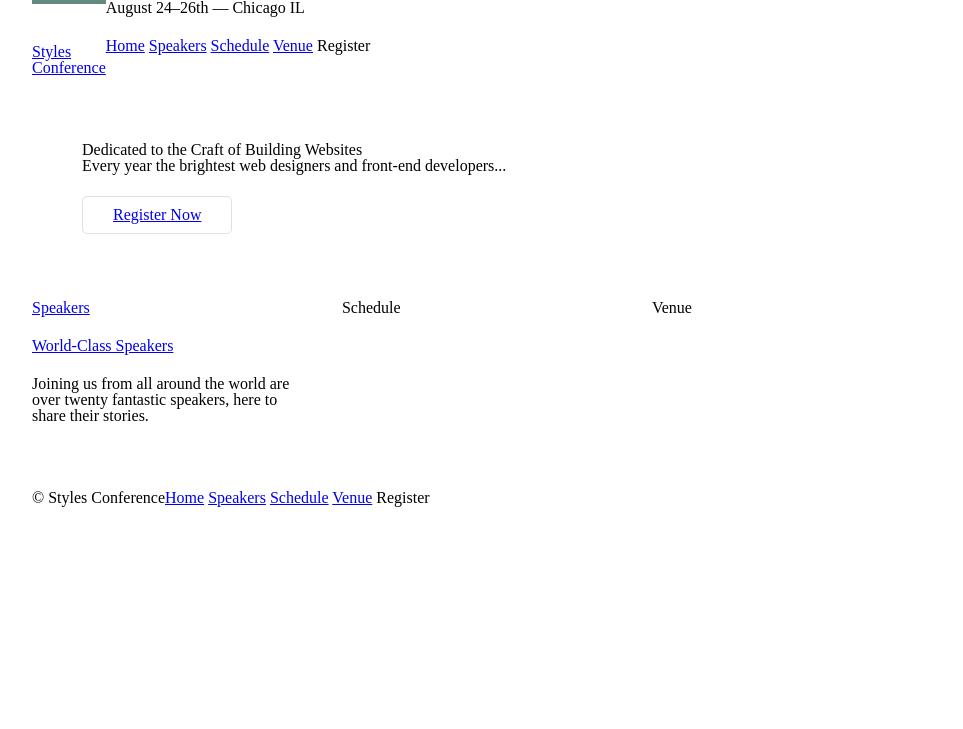
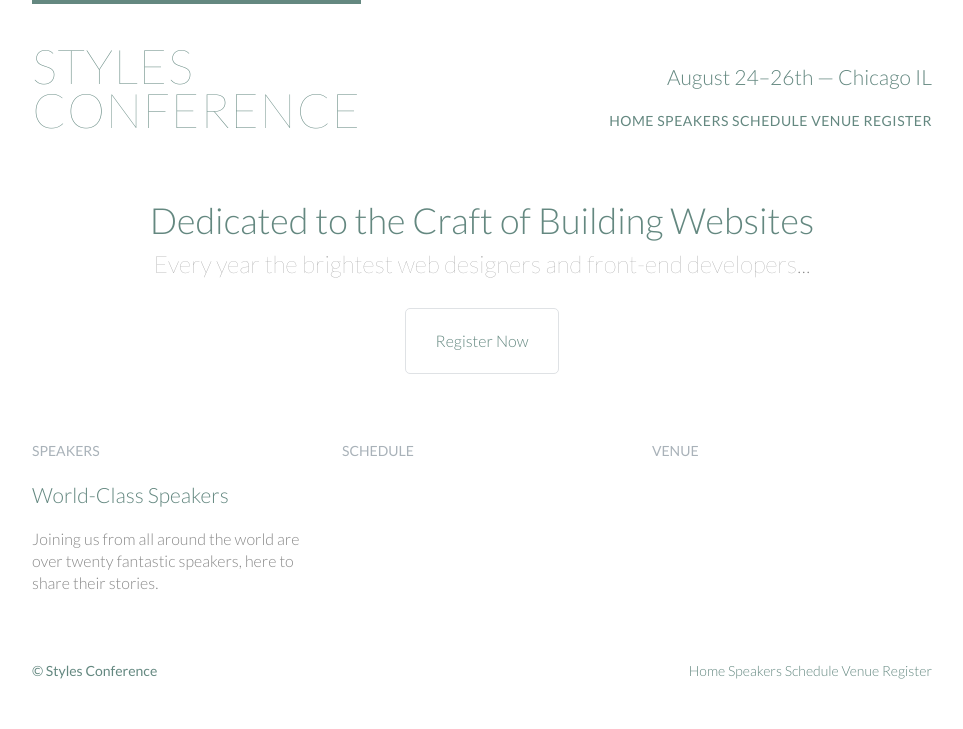
Before and after one commit to AgathaLynn/web-development-learning-path, a plain HTML site: page learn-to-code/examples-from-reading/styles-conference/index.html in a window 1280 px wide. Shown: the whole page, without its empty margins (158-1121 px from the left). Drawn offline with Linux system fonts and the light colour scheme.

Commit message:
update lesson 6 example

```diff
--- a/learn-to-code/examples-from-reading/styles-conference/assets/stylesheets/main.css
+++ b/learn-to-code/examples-from-reading/styles-conference/assets/stylesheets/main.css
@@ -45,6 +45,36 @@ q:before, q:after {
 table {
 	border-collapse: collapse;
 	border-spacing: 0;
+}
+
+/*
+  =========================================
+	CUSTOM STYLES
+	=========================================
+*/
+
+body {
+	color: #888;
+	font: 300 16px/22px "Lato", "Open Sans", "Helvetica Neue", Helvetica, Arial, sans-serif;
+}
+
+/*
+  =========================================
+	LINKS
+	=========================================
+*/
+
+a {
+	color: #648880;
+	text-decoration: none;
+}
+
+a:hover {
+	color: #a9b2b9;
+}
+
+p a {
+	border-bottom: 1px solid #dfe2e5;
 }
 
 /*
@@ -103,6 +133,43 @@ h1, h3, h4, h5, p {
 	margin-bottom: 22px;
 }
 
+h1, h2, h3, h4 {
+	color: #648880;
+}
+
+h1 {
+	font-size: 36px;
+	line-height: 44px;
+}
+
+h2 {
+	font-size: 24px;
+	line-height: 44px;
+}
+
+h3 {
+	font-size: 21px;
+}
+
+h4 {
+	font-size: 21px;
+}
+
+h5 {
+	color: #a9b2b9;
+	font-size: 14px;
+	font-weight: 400;
+	text-transform: uppercase;
+}
+
+strong {
+	font-weight: 400;
+}
+
+cite, em {
+	font-style: italic;
+}
+
 /*
   =========================================
 	BUTTONS
@@ -127,7 +194,22 @@ h1, h3, h4, h5, p {
 */
 
 .hero {
+	line-height: 44px;
 	padding: 22px 80px 66px 80px;
+	text-align: center;
+}
+
+.hero h2 {
+	font-size: 36px;
+}
+
+.hero p {
+	font-size: 24px;
+	font-weight: 100;
+}
+
+.teaser a:hover h3 {
+	color: #a9b2b9;
 }
 
 /*
@@ -159,8 +241,25 @@ h1, h3, h4, h5, p {
 
 .logo {
 	border-top: 4px solid #648880;
+	float: left;
+	font-size: 48px;
+	font-weight: 100;
+	text-transform: uppercase;
+	letter-spacing: 0.5px;
+	line-height: 44px;
 	padding: 40px 0 22px 0;
-	float: left;
+}
+
+.tagline {
+	margin: 66px 0 22px 0;
+	text-align: right;
+}
+
+.primary-nav {
+	font-size: 14px;
+	font-weight: 400;
+	letter-spacing: .5px;
+	text-transform: uppercase;
 }
 
 /*
@@ -168,12 +267,24 @@ h1, h3, h4, h5, p {
 	PRIMARY FOOTER
 	=========================================
 */
+.primary-footer {
+	color: #648880;
+	font-size: 14px;
+	padding-bottom: 44px;
+	padding-top: 44px;
+}
 
 .primary-footer small {
 	float: left;
+	font-weight: 400;
 }
 
-.primary-footer {
-	padding-bottom: 44px;
-	padding-top: 44px;
+/*
+  =========================================
+	NAVIGATION
+	=========================================
+*/
+
+.nav {
+	text-align: right;
 }
--- a/learn-to-code/examples-from-reading/styles-conference/index.html
+++ b/learn-to-code/examples-from-reading/styles-conference/index.html
@@ -6,15 +6,17 @@
     <title>Styles Conference</title>
 
     <link rel="stylesheet" href="assets/stylesheets/main.css">
+    <link rel="stylesheet"
+      href="http://fonts.googleapis.com/css?family=Lato:100,300,400">
   </head>
   <body>
     <header class="container group">
       <h1 class="logo">
         <a href="index.html">Styles <br> Conference</a>
       </h1>
-      <h3>August 24&ndash;26th &mdash; Chicago IL</h3>
+      <h3 class="tagline">August 24&ndash;26th &mdash; Chicago IL</h3>
 
-      <nav>
+      <nav class="nav primary-nav">
         <a href="index.html">Home</a>
         <a href="speakers.html">Speakers</a>
         <a href="schedule.html">Schedule</a>
@@ -32,7 +34,7 @@
 
     <section class="grid">
       <!-- speakers -->
-      <section class="col-1-3">
+      <section class="teaser col-1-3">
         <a href="speakers.html">
           <h5>Speakers</h5>
           <h3>World-Class Speakers</h3>
@@ -42,20 +44,20 @@
 
         schedule
 
-      --><section class="col-1-3">
+      --><section class="teaser col-1-3">
         <h5>Schedule</h5>
       </section><!--
 
         venue
 
-      --><section class="col-1-3">
+      --><section class="teaser col-1-3">
         <h5>Venue</h5>
       </section>
     </section>
     <footer class="primary-footer container group">
       <small>&copy; Styles Conference</small>
 
-      <nav>
+      <nav class="nav">
         <a href="index.html">Home</a>
         <a href="speakers.html">Speakers</a>
         <a href="schedule.html">Schedule</a>
```
Also changed, not shown: learn-to-code/examples-from-reading/styles-conference/register.html (+5 -3 lines), learn-to-code/examples-from-reading/styles-conference/schedule.html (+5 -3 lines), learn-to-code/examples-from-reading/styles-conference/speakers.html (+5 -3 lines), learn-to-code/examples-from-reading/styles-conference/venue.html (+5 -3 lines).
